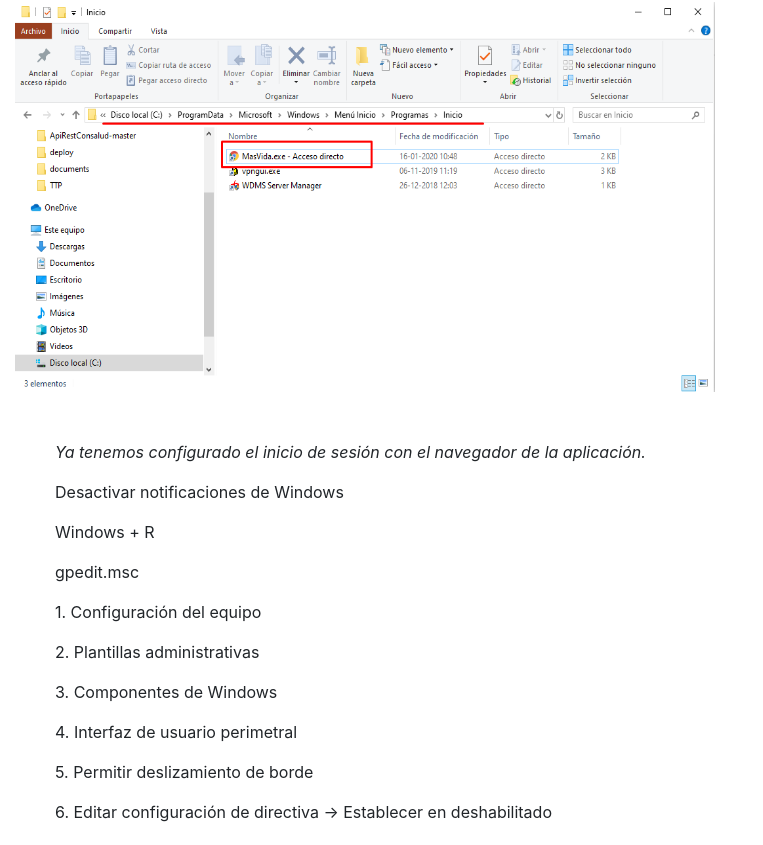
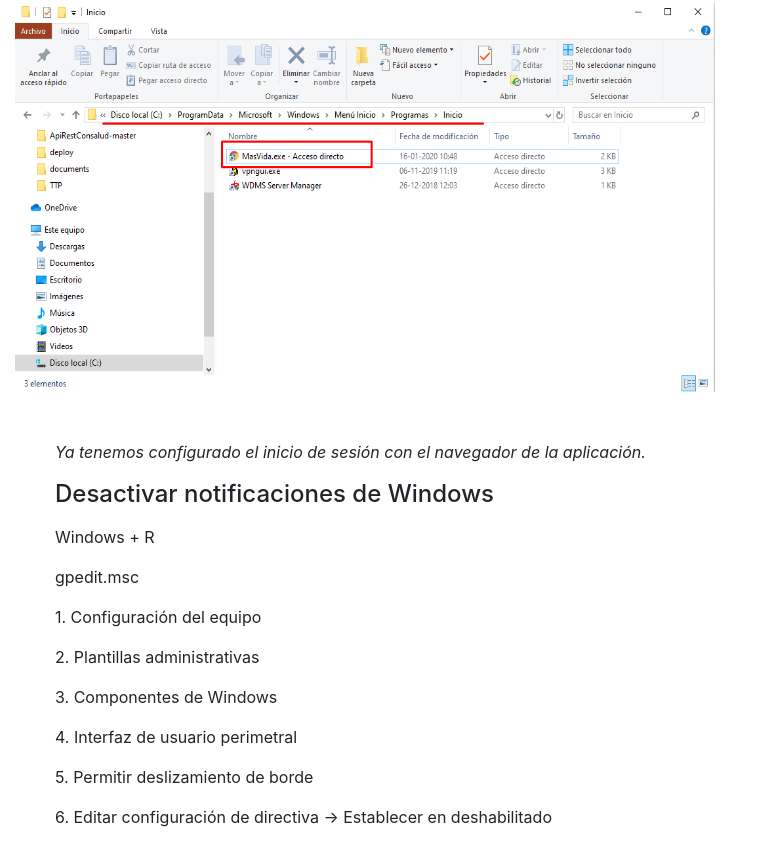
Before and after one commit to dev3ttp/ficha-tecnica-masvida, an Angular app: page /quiosco in a window 1280 px wide. Shown: the part 2578-3423 px from the top of the page, without its empty margins (0-763 px from the left). Built offline with nearby package versions, Linux system fonts and the light colour scheme.

Commit message:
ficha ok

```diff
--- a/src/app/modules/quiosco/quiosco.component.html
+++ b/src/app/modules/quiosco/quiosco.component.html
@@ -48,7 +48,7 @@
         <ol><i>Ya tenemos configurado el inicio de sesión con el navegador de la aplicación.</i></ol>
     </div>
     <div class="col-10 mb-3">
-        <ol>Desactivar notificaciones de Windows</ol>
+        <ol><h4>Desactivar notificaciones de Windows</h4></ol>
         <ol>Windows + R</ol>
         <ol>gpedit.msc</ol>
         <ol>1. Configuración del equipo </ol>
```
